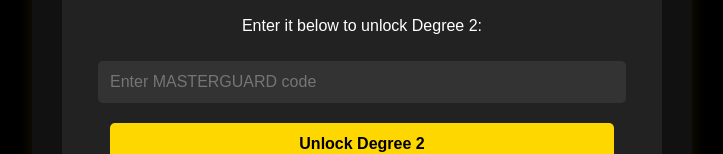
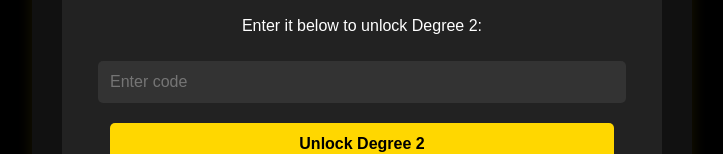
Before and after one commit to viralrevenue/MTC-CREDIT, a website: page public/request-access.html in a window 1280 px wide. Shown: the part 852-1006 px from the top of the page, without its empty margins (278-1001 px from the left). Drawn offline with Linux system fonts and the light colour scheme.

Commit message:
Your update message

```diff
--- a/public/request-access.html
+++ b/public/request-access.html
@@ -143,11 +143,7 @@
       <div class="code-section">
         <h2>🔐 Already Have the Code?</h2>
         <p>Enter it below to unlock Degree 2:</p>
-        <input
-          type="password"
-          id="pinInput"
-          placeholder="Enter MASTERGUARD code"
-        />
+        <input type="password" id="pinInput" placeholder="Enter code" />
         <br />
         <button onclick="checkPin()">Unlock Degree 2</button>
         <p id="error">❌ Incorrect code. Please try again.</p>
```
